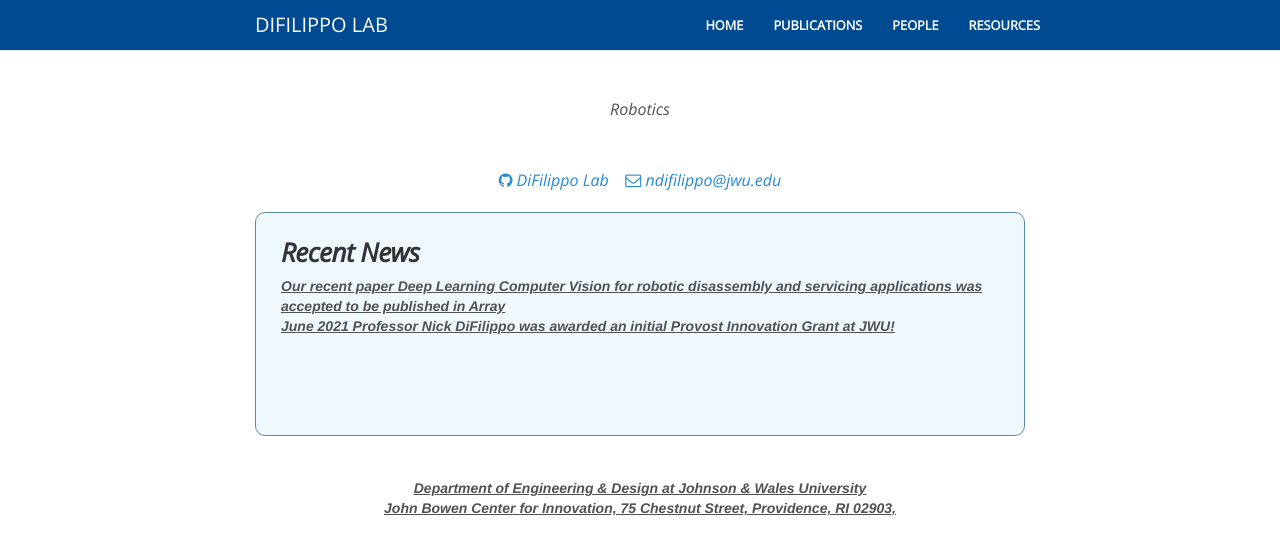
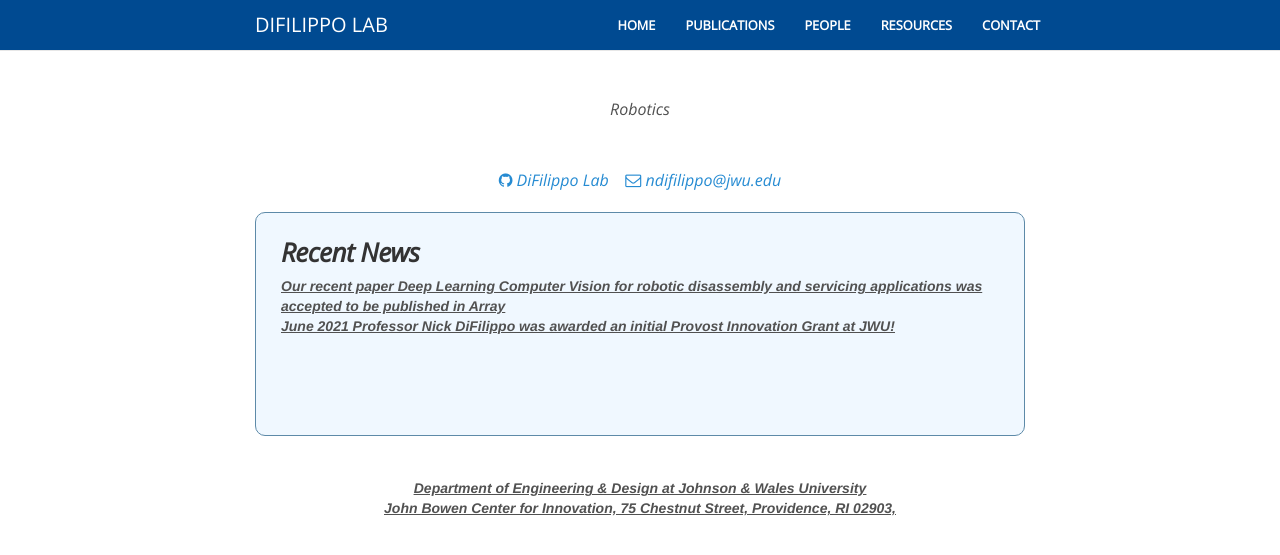
Before and after one commit to DiFilippoLab/DiFilippoLab.github.io, a Jekyll site: the page built from index.html, in a window 1280 px wide. Shown: the top 555 px of the page. Built offline with Jekyll 4.4.1, drawn with Linux system fonts in a browser that asks for light colours; nearby versions of some CDN libraries; comment, search, counter and statistics services are not loaded.

Commit message:
Update _config.yml

```diff
--- a/_config.yml
+++ b/_config.yml
@@ -29,6 +29,8 @@
     href:           "/people"
   - name:           "resources"
     href:           "/resources"
+  - name:           "contact"
+    href:           "/contact"
 
 
 # Sass
```
